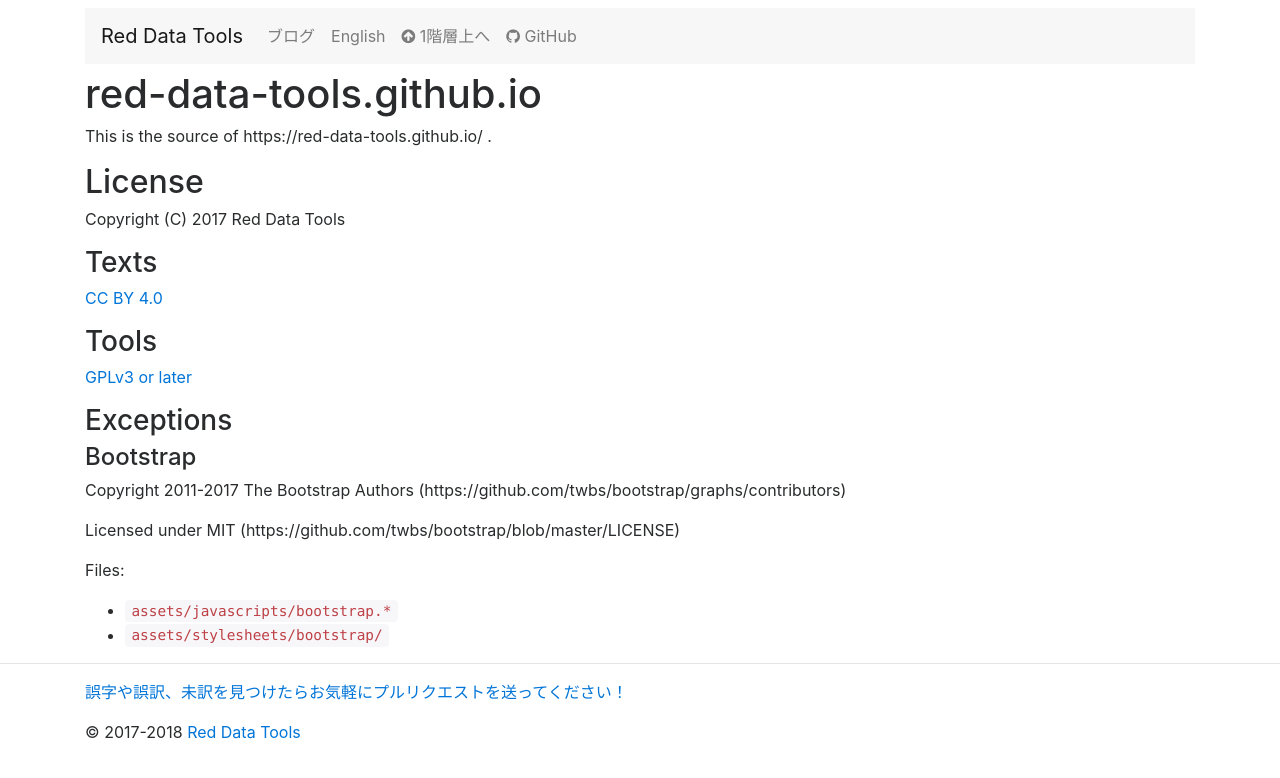
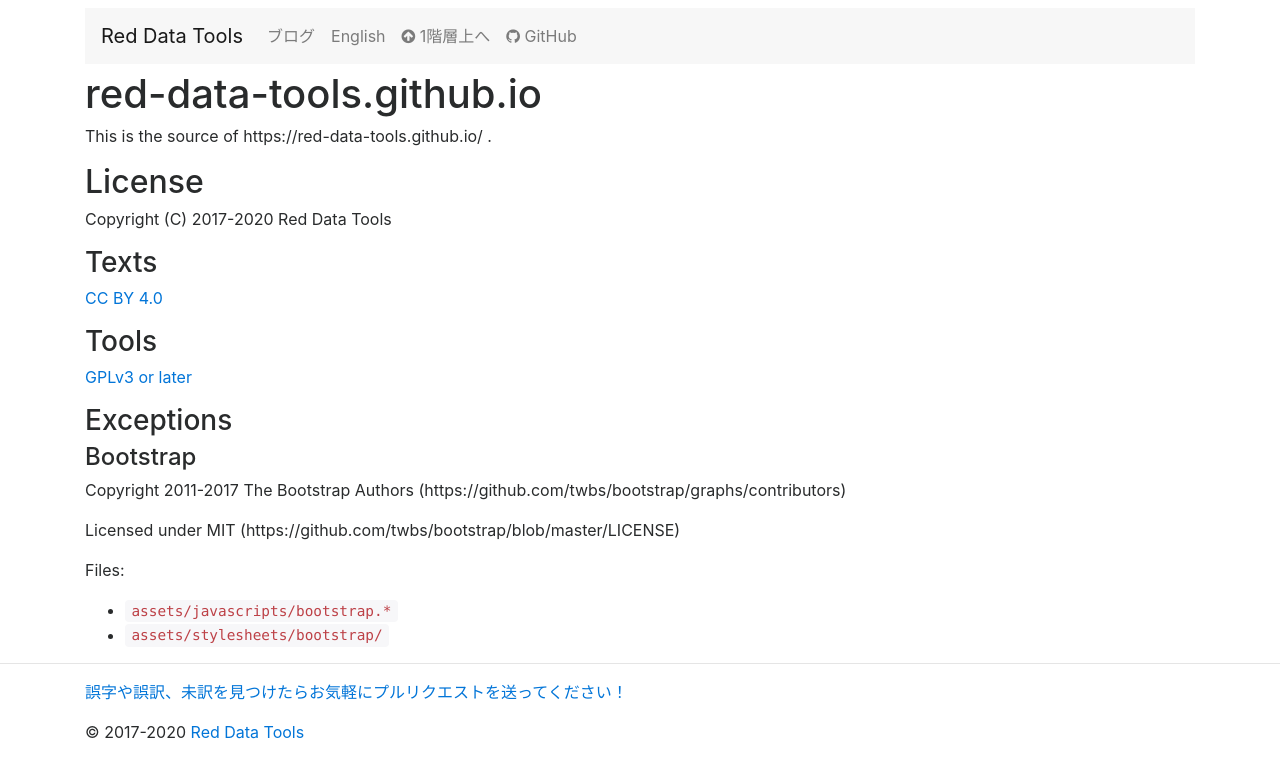
Before and after one commit to red-data-tools/red-data-tools.github.io, a Jekyll site: the page built from ja/README.md, in a window 1280 px wide. Shown: the top 778 px of the page. Built offline with Jekyll 4.4.1, drawn with Linux system fonts in a browser that asks for light colours; our own code applies the rules of GitHub Pages for plain Markdown files.

Commit message:
Update copyright year

```diff
--- a/Gemfile
+++ b/Gemfile
@@ -1,4 +1,4 @@
-# Copyright (C) 2017  Red Data Tools
+# Copyright (C) 2017-2020  Red Data Tools
 #
 # This program is free software: you can redistribute it and/or modify
 # it under the terms of the GNU General Public License as published by
--- a/_config.yml
+++ b/_config.yml
@@ -1,7 +1,7 @@
 title: Red Data Tools
 markdown: kramdown
 highlighter: rouge
-copyright_year: 2017-2018
+copyright_year: 2017-2020
 exclude:
   - "README.md"
   - "Rakefile"
--- a/ja/README.md
+++ b/ja/README.md
@@ -4,7 +4,7 @@ This is the source of https://red-data-tools.github.io/ .
 
 ## License
 
-Copyright (C) 2017 Red Data Tools
+Copyright (C) 2017-2020 Red Data Tools
 
 ### Texts
 
```
Also changed, not shown: README.md, 3 other files.
